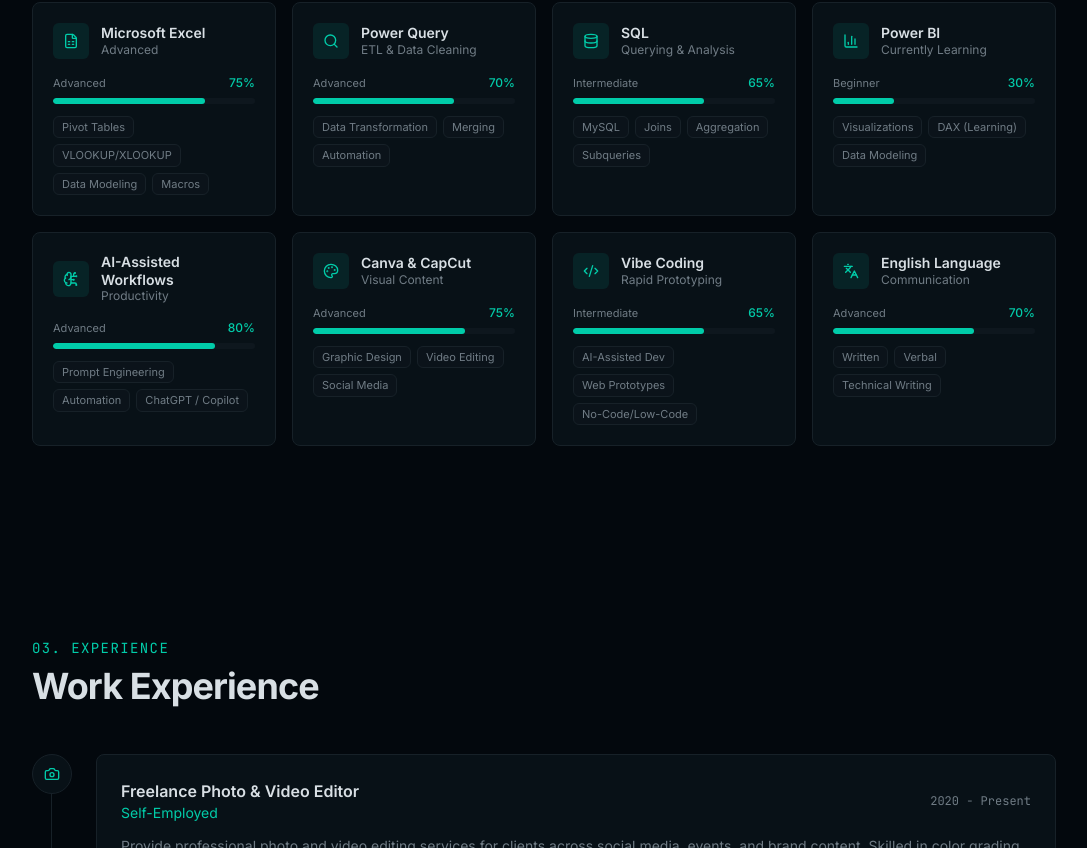
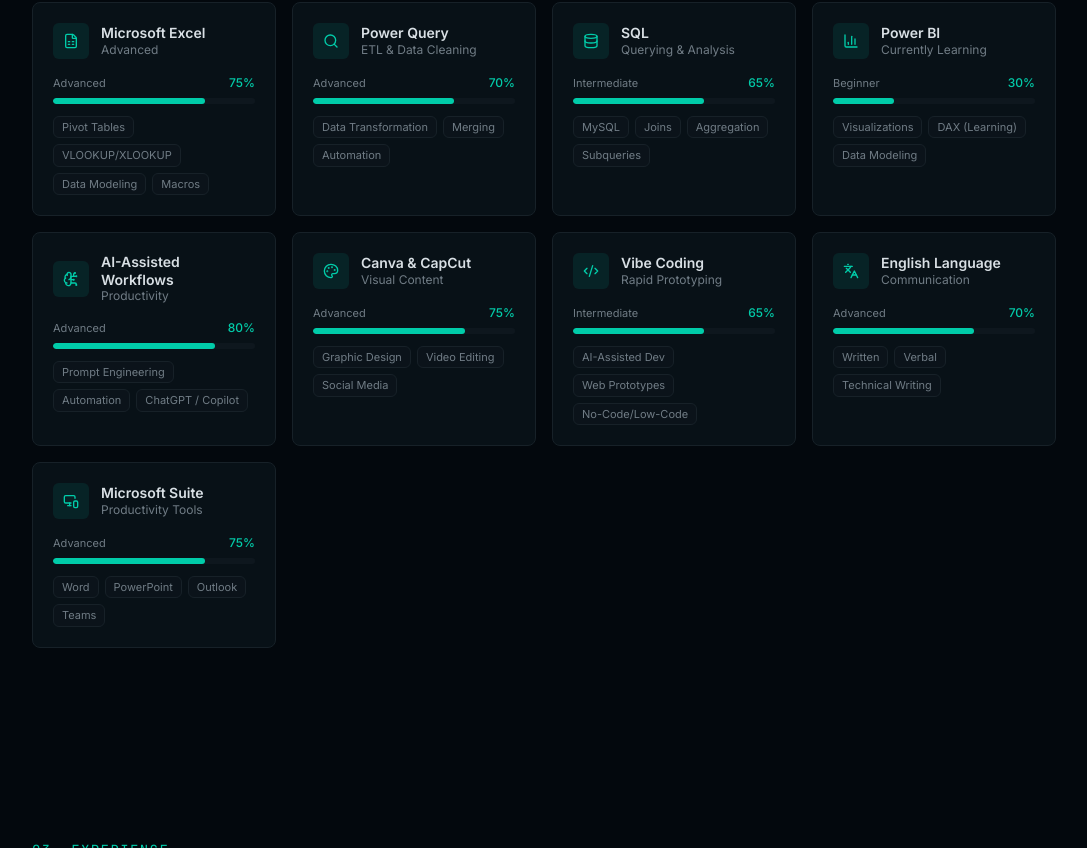
Before and after one commit to chrissssy520/Ckaportfolio, a Next.js app: page / in a window 1280 px wide. Shown: the part 1740-2588 px from the top of the page, without its empty margins (96-1183 px from the left). Built offline with nearby package versions, Linux system fonts and the light colour scheme.

Commit message:
feat: add "Microsoft Suite" skill card with subtags\n\nAdd advanced skill card with Word, PowerPoint, Outlook, Teams.

```diff
--- a/components/skills-section.tsx
+++ b/components/skills-section.tsx
@@ -7,6 +7,7 @@ import {
   BrainCircuit,
   Code2,
   Search,
+  MonitorSmartphone,
 } from "lucide-react"
 
 function getSkillLabel(level: number): string {
@@ -71,6 +72,13 @@ const skills = [
     icon: Languages,
     level: 70,
     tags: ["Written", "Verbal", "Technical Writing"],
+  },
+  {
+    name: "Microsoft Suite",
+    detail: "Productivity Tools",
+    icon: MonitorSmartphone,
+    level: 75,
+    tags: ["Word", "PowerPoint", "Outlook", "Teams"],
   },
 ]
 
```
